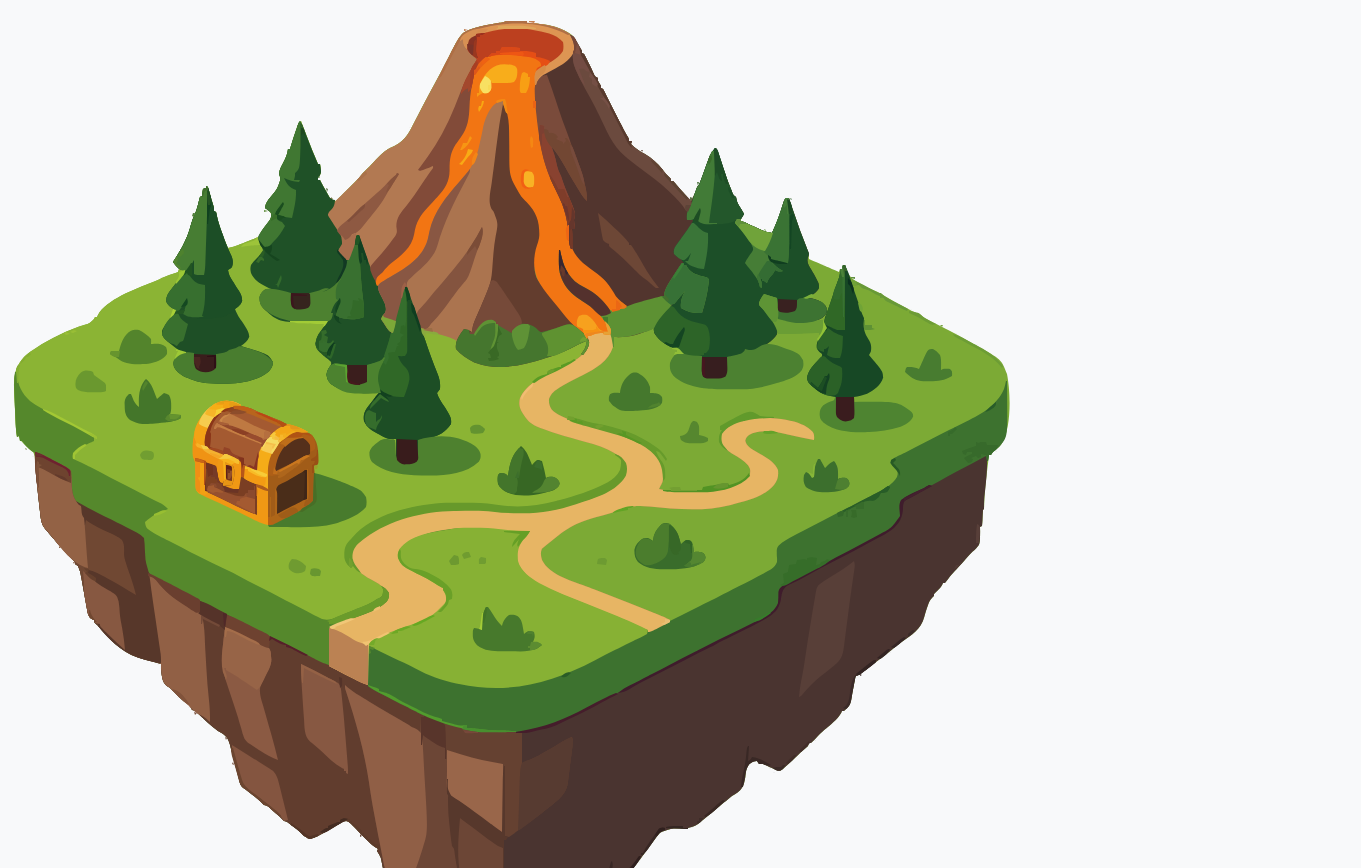
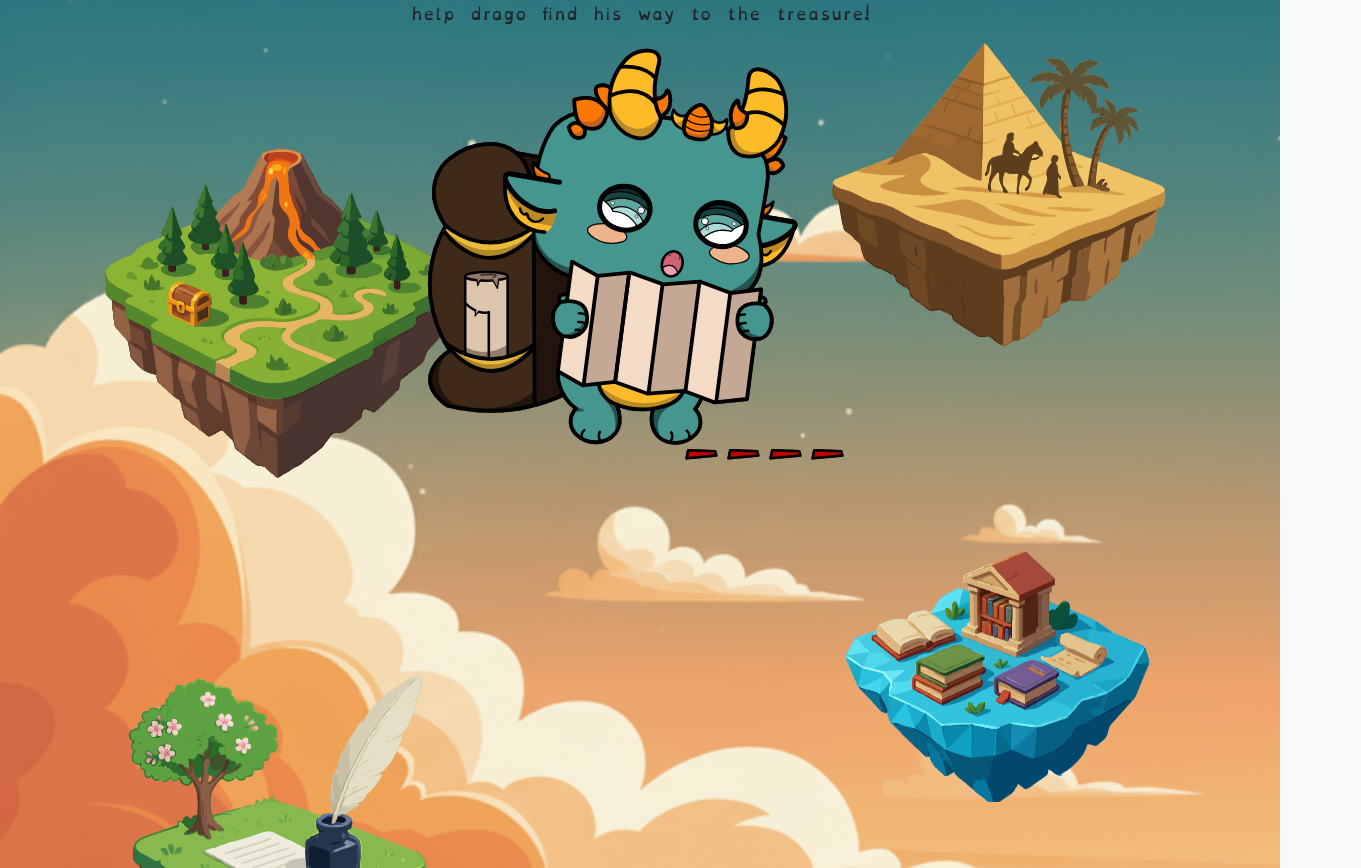
Before and after one commit to Drago-project/drago-frontend, a React (Vite) app: page /home in a window 1280 px wide. Shown: the part 480-1348 px from the top of the page, 1361 px wide, since content can reach past the window. Built offline with nearby package versions, Linux system fonts and the light colour scheme.

Commit message:
islands and drogon positions

```diff
--- a/src/pages/Home.jsx
+++ b/src/pages/Home.jsx
@@ -1,24 +1,34 @@
 import volcano from "../assets/islands/Adventure Games Island.svg";
 import pyramids from "../assets/islands/History Stories Island.svg";
 import writing from "../assets/islands/Writing Workshop Island.svg";
-import books from "../assets/islands/island1.svg";
+import books from "../assets/islands/Reading Quest Island.svg";
 import animate1 from "../assets/animation/drago(holding map 1).svg";
 import animate2 from "../assets/animation/drago(holding map 2).svg";
-// import books from "../assets/islands/";
+import styles from "../styles/Home.module.css";
+// import  from "../assets/islands/island1.svg";
 
 function Home() {
-    return (
-        <div>
-            <img src={volcano} alt="Volcano Island" />
-            <img src={pyramids} alt="Pyramids Island" />
-            <img src={writing} alt="Writing Workshop Island" />
-            <img src={books} alt="Books Island" />
-
-            <img src={animate1} alt="Drago holding map 1" />
-            <img src={animate2} alt="Drago holding map 2" />
-            <p>help drago find his way to the treasure!</p>
-        </div>
-    )
+  return (
+    <div className={styles.homePage}>
+      <div className={styles.islandRow}>
+        <img src={volcano} alt="Volcano Island" style={{ marginTop: "10%" }} />
+        <img src={pyramids} alt="Pyramids Island" />
+      </div>
+      <div className={styles.animationRow}>
+        <p>help drago find his way to the treasure!</p>
+        <img src={animate1} alt="Drago holding map 1" />
+        {/* <img src={animate2} alt="Drago holding map 2" /> */}
+      </div>
+      <div className={styles.islandRow}>
+        <img
+          src={writing}
+          alt="Writing Workshop Island"
+          style={{ marginTop: "10%" }}
+        />
+        <img src={books} alt="Books Island" />
+      </div>
+    </div>
+  );
 }
 
-export default Home
+export default Home;
--- /dev/null
+++ b/src/styles/Home.module.css
@@ -0,0 +1,49 @@
+.homePage {
+  background-image: url(../assets/backgrunds/orange-sky.png);
+  background-size: cover;
+  background-repeat: no-repeat;
+  display: flex;
+  flex-direction: column;
+  align-items: center;
+  gap: 20px;
+  padding: 20px;
+}
+
+.islandRow {
+  display: flex;
+  justify-content: center;
+  gap: 30%;
+  padding: 20px;
+}
+
+.islandRow img {
+  width: 30%;
+  height: 30%;
+  animation: float 3s ease-in-out infinite;
+  &:hover {
+    transform: scale(1.5);
+    transition: transform 0.3s;
+  }
+}
+
+@keyframes float {
+  0%,
+  100% {
+    transform: translateY(0);
+  }
+  50% {
+    transform: translateY(-15px);
+  }
+}
+
+.animationRow {
+
+  position: absolute;
+  top: 60%;
+  z-index: 3;
+}
+
+.animationRow img {
+  /* animation: bounce 1s ease-in-out infinite alternate-reverse; */
+  /* max-width: 80%; */
+}
```
Also changed, not shown: src/assets/islands/Reading Quest Island.svg (added).
